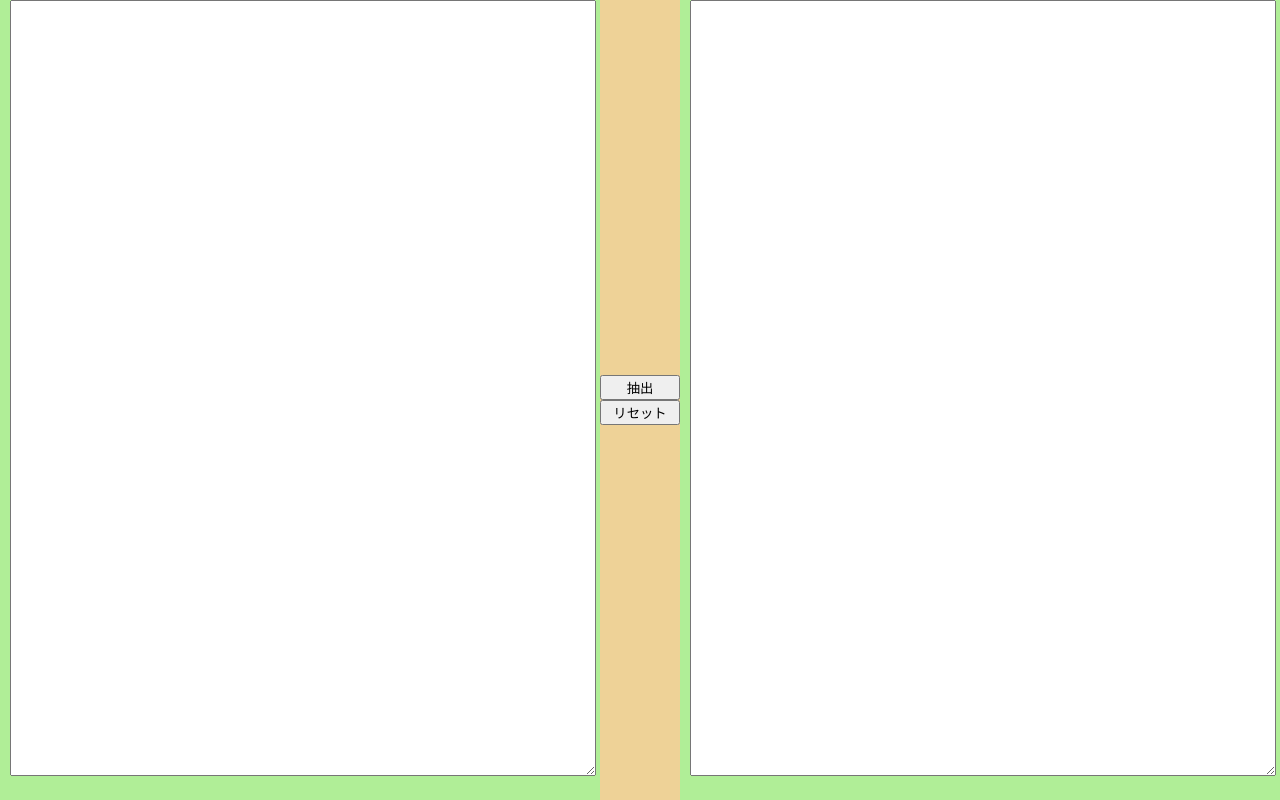
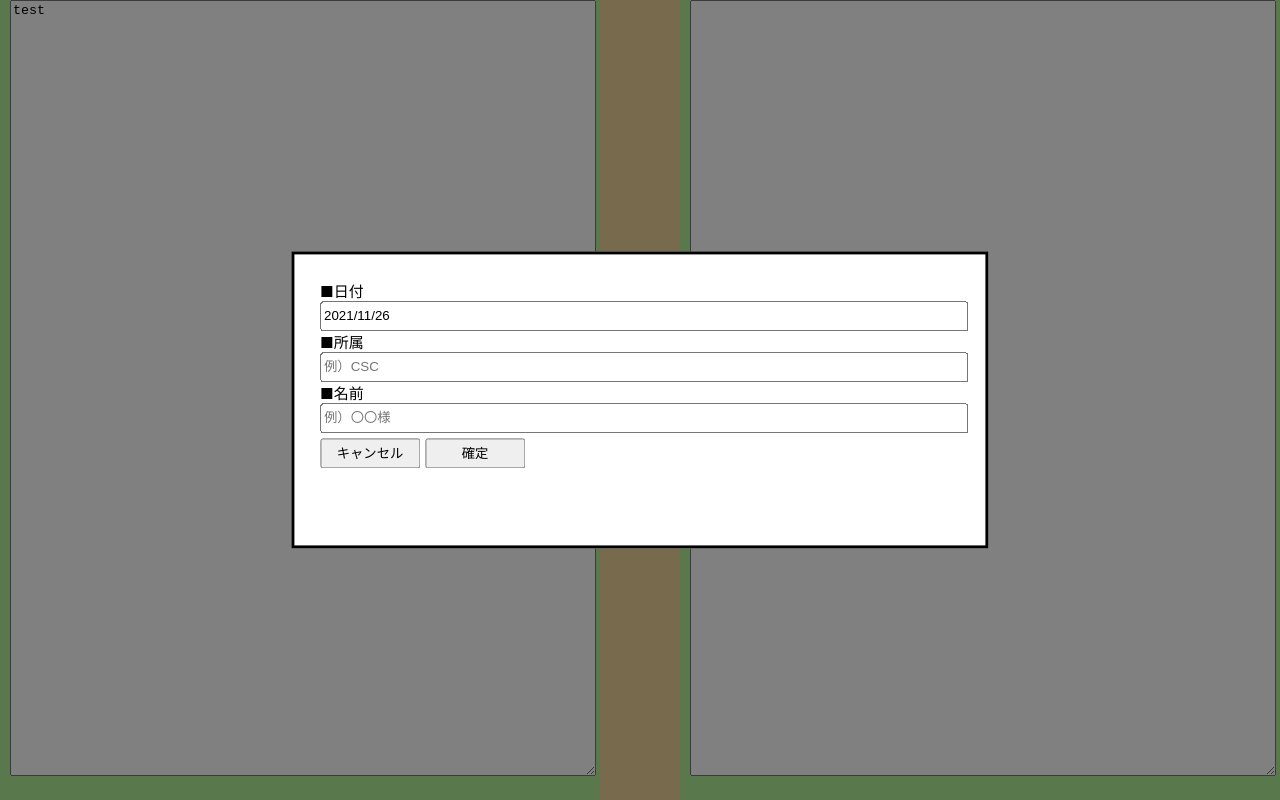
Before and after one commit to cyber-ikegami/projectTemplate_react, a React (Create React App) app: page / in a window 1280 px wide. Both pictures are taken after a click on the button "抽出". Built offline with nearby package versions, Linux system fonts and the light colour scheme.

Commit message:
1129進捗状況_02

```diff
--- a/src/App.tsx
+++ b/src/App.tsx
@@ -1,21 +1,90 @@
-import React from 'react';
+import React, { useState } from 'react';
 import styled from 'styled-components';
 // import './App.css';
 
-function App() {
+const App = ()=> {
+  // システム日付を初期値に設定
+	let today = new Date();
+	const year = today.getFullYear();
+	const month = today.getMonth()+1;
+	const day = today.getDate();
+
+  const [value, setValue] = useState<string>('test');
+  const [isDialog, setDialog] = useState<boolean>(false);
+  const [selectedValue, setSelectedValue] = useState<string>();
+  const [date, setDate] = useState<string>(year + '/' + month + '/' + day);
+  const [affiliation, setAffiliation] = useState<string>();
+  const [name, setName] = useState<string>();
+  const [showValue, setShowValue] = useState<string>('');
+
   return (
     <>
+      {/* ダイアログ */}
+      <_Dialog isDisplay={isDialog}>
+        <dialog>
+          {/* テキストボックス */}
+          <span>■日付</span>
+          <input type="text" value={date} onChange={(e)=>{
+            setDate(e.target.value);
+          }}/>
+          <span>■所属</span>
+          <input type="text" value={affiliation} placeholder="例）CSC" onChange={(e)=>{
+            setAffiliation(e.target.value);
+          }}/>
+          <span>■名前</span>
+          <input type="text" value={name} placeholder="例）〇〇様" onChange={(e)=>{
+            setName(e.target.value);
+          }}/>
+
+          {/* キャンセルボタン */}
+          <button onClick={(e)=>{
+            setDialog(false);
+
+            // 初期化
+            //setDate('');
+            setAffiliation('');
+            setName('');
+          }}>キャンセル</button>
+
+          {/* 確定ボタン */}
+          <button onClick={(e)=>{
+            setShowValue(showValue + date + ' ' + affiliation + ')' + name + '\n' + selectedValue + '\n--------------------------------------------\n');
+            setDialog(false);
+
+            // 初期化
+            //setDate('');
+            setAffiliation('');
+            setName('');
+          }}>確定</button>
+        </dialog>
+      </_Dialog>
+
+      {/* 左エリア */}
       <_Form>
-        <textarea></textarea>
+        {/* 入力テキストエリア */}
+        <textarea value={value} onChange={(e)=>{
+          setValue(e.target.value);
+        }} />
       </_Form>
 
+      {/* 中央エリア */}
       <_Buttons>
-        <button>抽出</button>
-        <button>リセット</button>
+        {/* 抽出ボタン */}
+        <button onClick={()=>{
+          setDialog(true);
+          setSelectedValue(window.getSelection()?.toString());
+        }}>抽出</button>
+
+        {/* リセットボタン */}
+        <button onClick={()=>{
+           setShowValue('');
+        }}>リセット</button>
       </_Buttons>
 
+      {/* 右エリア */}
       <_Form>
-        <textarea></textarea>
+        {/* 出力結果テキストエリア  */}
+        <textarea value={showValue}/>
       </_Form>
     </>
   );
@@ -58,3 +127,45 @@ const _Buttons = styled.div`
     width: 100%;
   }
 `;
+
+const _Dialog = styled.div<{
+  isDisplay: boolean;
+}>`
+  display: ${props => props.isDisplay?'block':'none'};
+  background-color: #0000007f;
+  width: 100%;
+  height: 100%;
+  position: absolute;
+  top: 0;
+  left: 0;
+  z-index: 10;
+  //text-align: right;
+
+  & span {
+    font-size: 15px;
+  }
+
+  & dialog {
+    background-color: white;
+    display: inline-block;
+    width: 50%;
+    height: 30%;
+    top: 50%;
+    left: 50%;
+    padding: 2%;
+    transform: translate(-50%,-50%);
+  }
+
+  & input {
+    width: 100%;
+    height: 10%;
+  }
+
+  & button {
+    width: 100px;
+    height: 30px;
+    margin-top: 5px;
+    margin-right: 5px;
+    bottom: 10px;
+  }
+`;
```
